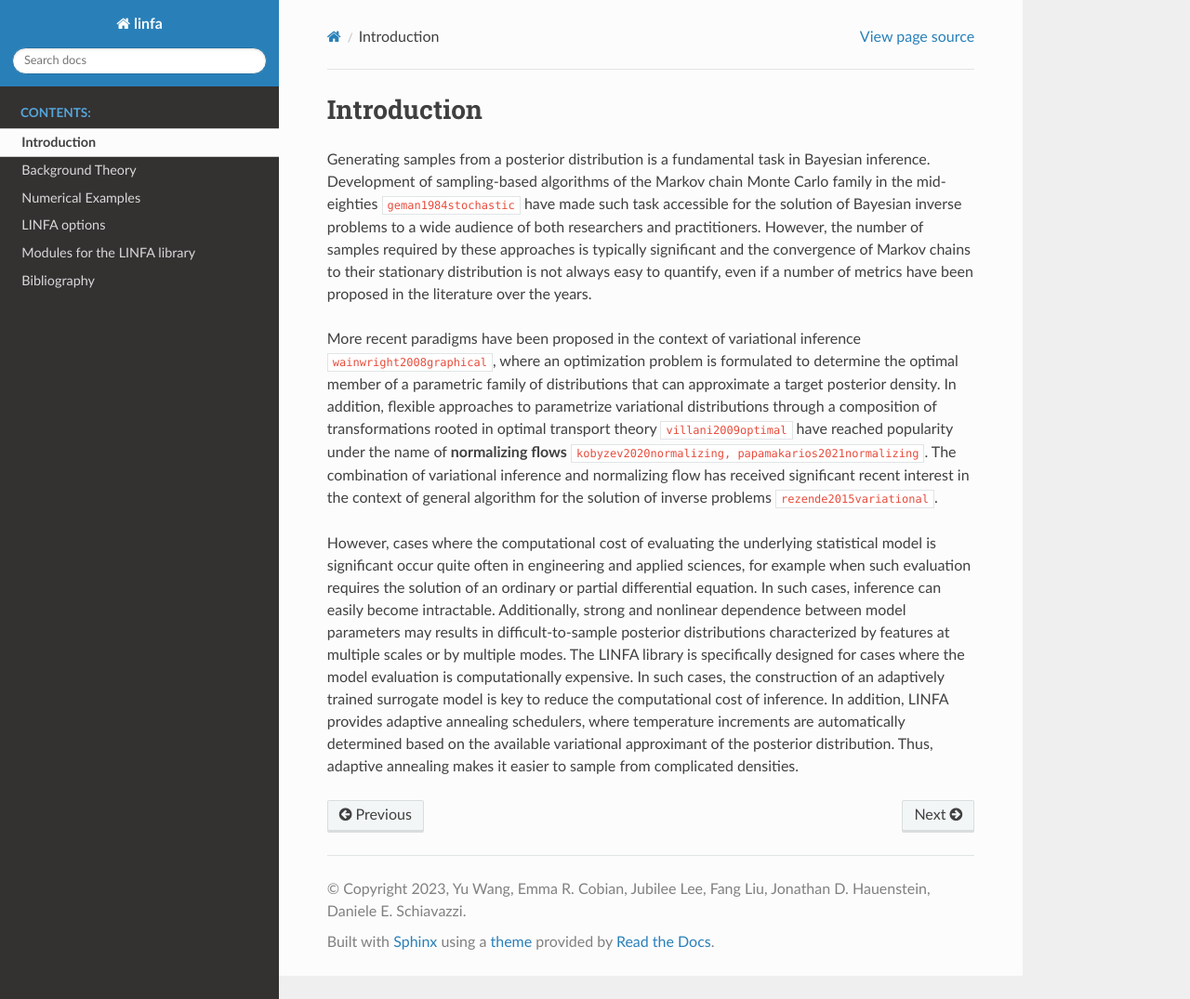
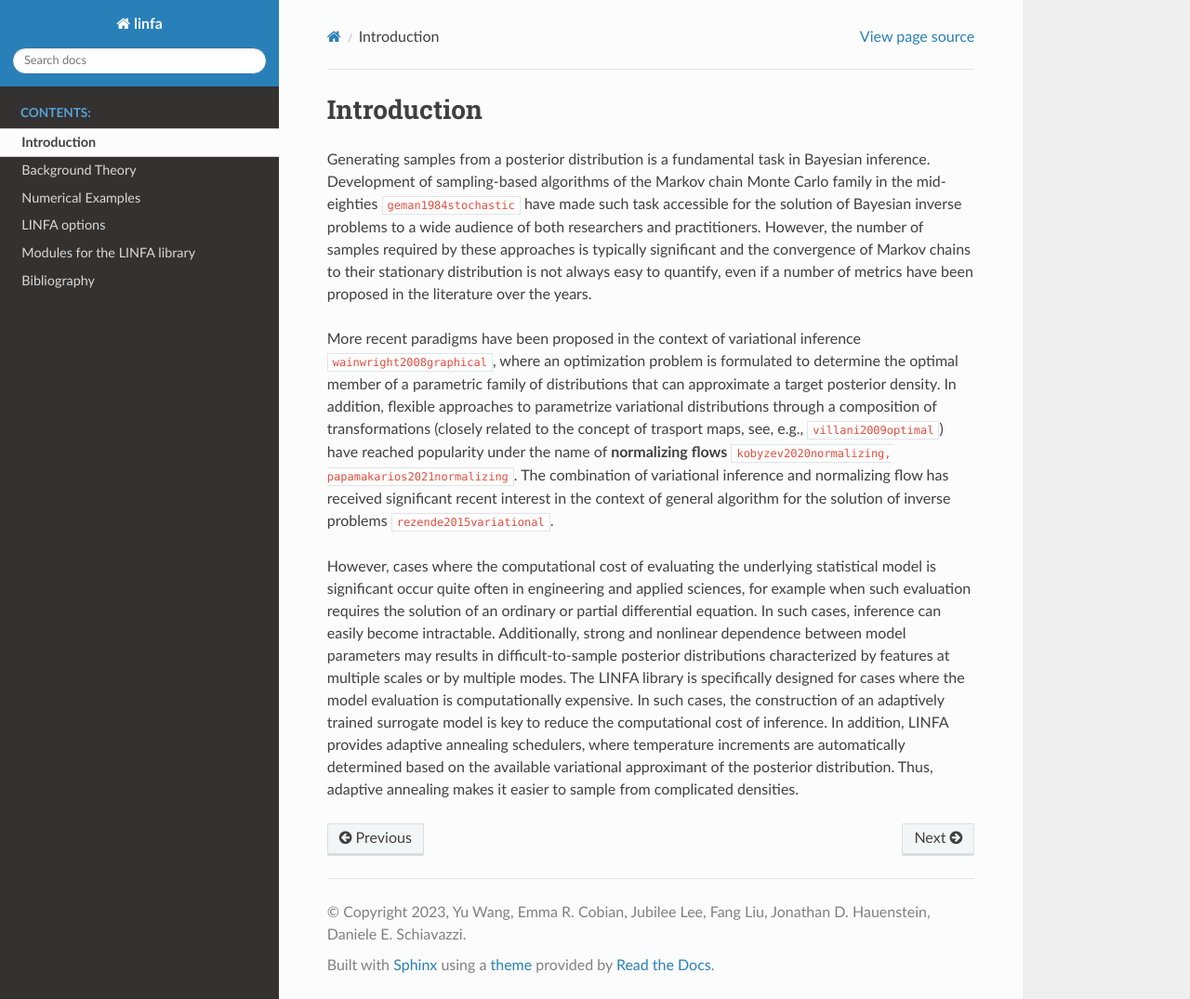
Before and after one commit to desResLab/LINFA, a Sphinx documentation site: the page built from docs/content/intro.rst, in a window 1280 px wide and 1075 px high. Shown: the whole window at 93% size. Built offline with Sphinx 7.4.7 and the Read the Docs theme 2.0.0, drawn with Linux system fonts in a browser that asks for light colours; cross-references to code outside the pages are shown as plain code.

Commit message:
changed intro in docs

```diff
--- a/docs/content/intro.rst
+++ b/docs/content/intro.rst
@@ -3,6 +3,6 @@ Introduction
 
 Generating samples from a posterior distribution is a fundamental task in Bayesian inference. Development of sampling-based algorithms of the Markov chain Monte Carlo family in the mid-eighties :cite:p:`geman1984stochastic` have made such task accessible for the solution of Bayesian inverse problems to a wide audience of both researchers and practitioners. However, the number of samples required by these approaches is typically significant and the convergence of Markov chains to their stationary distribution is not always easy to quantify, even if a number of metrics have been proposed in the literature over the years.
 
-More recent paradigms have been proposed in the context of variational inference :cite:p:`wainwright2008graphical`, where an optimization problem is formulated to determine the optimal member of a parametric family of distributions that can approximate a target posterior density. In addition, flexible approaches to parametrize variational distributions through a composition of transformations rooted in optimal transport theory :cite:p:`villani2009optimal` have reached popularity under the name of **normalizing flows** :cite:p:`kobyzev2020normalizing, papamakarios2021normalizing`. The combination of variational inference and normalizing flow has received significant recent interest in the context of general algorithm for the solution of inverse problems :cite:p:`rezende2015variational`.
+More recent paradigms have been proposed in the context of variational inference :cite:p:`wainwright2008graphical`, where an optimization problem is formulated to determine the optimal member of a parametric family of distributions that can approximate a target posterior density. In addition, flexible approaches to parametrize variational distributions through a composition of transformations (closely related to the concept of trasport maps, see, e.g., :cite:p:`villani2009optimal`) have reached popularity under the name of **normalizing flows** :cite:p:`kobyzev2020normalizing, papamakarios2021normalizing`. The combination of variational inference and normalizing flow has received significant recent interest in the context of general algorithm for the solution of inverse problems :cite:p:`rezende2015variational`.
 
 However, cases where the computational cost of evaluating the underlying statistical model is significant occur quite often in engineering and applied sciences, for example when such evaluation requires the solution of an ordinary or partial differential equation. In such cases, inference can easily become intractable. Additionally, strong and nonlinear dependence between model parameters may results in difficult-to-sample posterior distributions characterized by features at multiple scales or by multiple modes. The LINFA library is specifically designed for cases where the model evaluation is computationally expensive. In such cases, the construction of an adaptively trained surrogate model is key to reduce the computational cost of inference. In addition, LINFA provides adaptive annealing schedulers, where temperature increments are automatically determined based on the available variational approximant of the posterior distribution. Thus, adaptive annealing makes it easier to sample from complicated densities.
```
